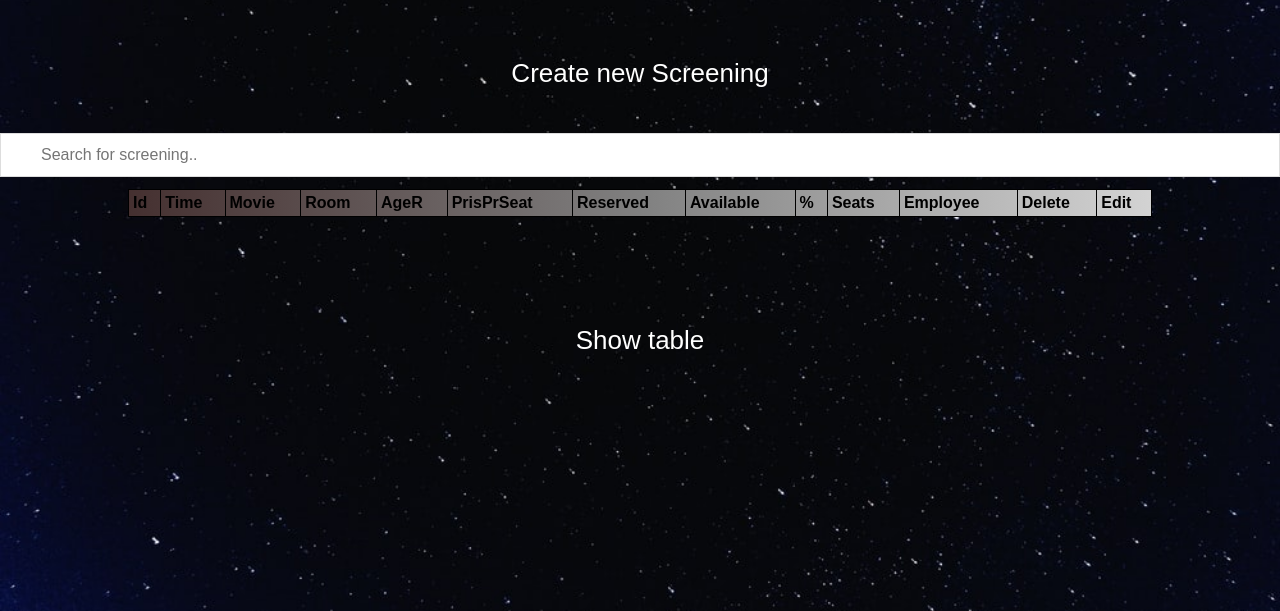
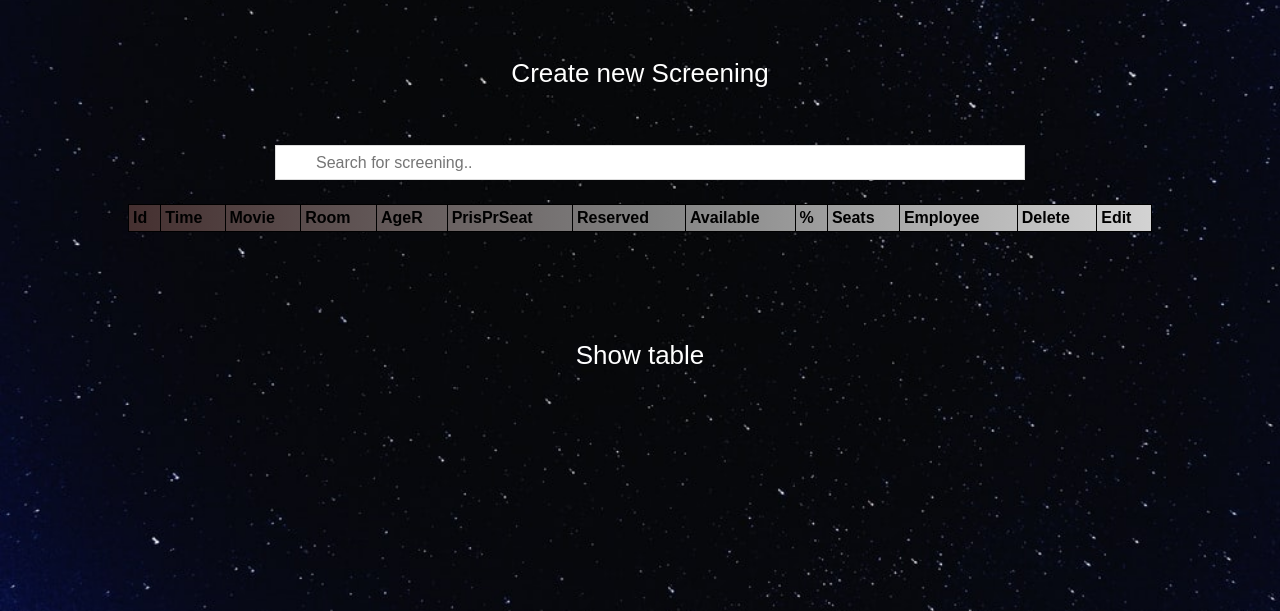
Before and after one commit to jona881a/KinoXPProjectFrontend, a plain HTML site: page htmljs/Screenings.html in a window 1280 px wide. Shown: the part 189-800 px from the top of the page. Drawn offline with Linux system fonts and the light colour scheme.

Commit message:
søgeCss

```diff
--- a/htmljs/css/dropdownSearch.css
+++ b/htmljs/css/dropdownSearch.css
@@ -1,17 +1,23 @@
 * {
     box-sizing: border-box;
 }
-
+.screeningDropdown{
+    text-align: center;
+    margin:12px;
+    padding: 12px 20px 12px 40px;
+}
 #myInput {
-
     background-position: 10px 12px;
     background-repeat: no-repeat;
-    width: 100%;
+    width: 750px;
     font-size: 16px;
     padding: 12px 20px 12px 40px;
     border: 1px solid #ddd;
-    margin-bottom: 12px;
+    margin:0 auto;
+    height:35px;
+
 }
+#myInput:focus{outline:none;}
 
 #myUL {
     list-style-type: none;
```
